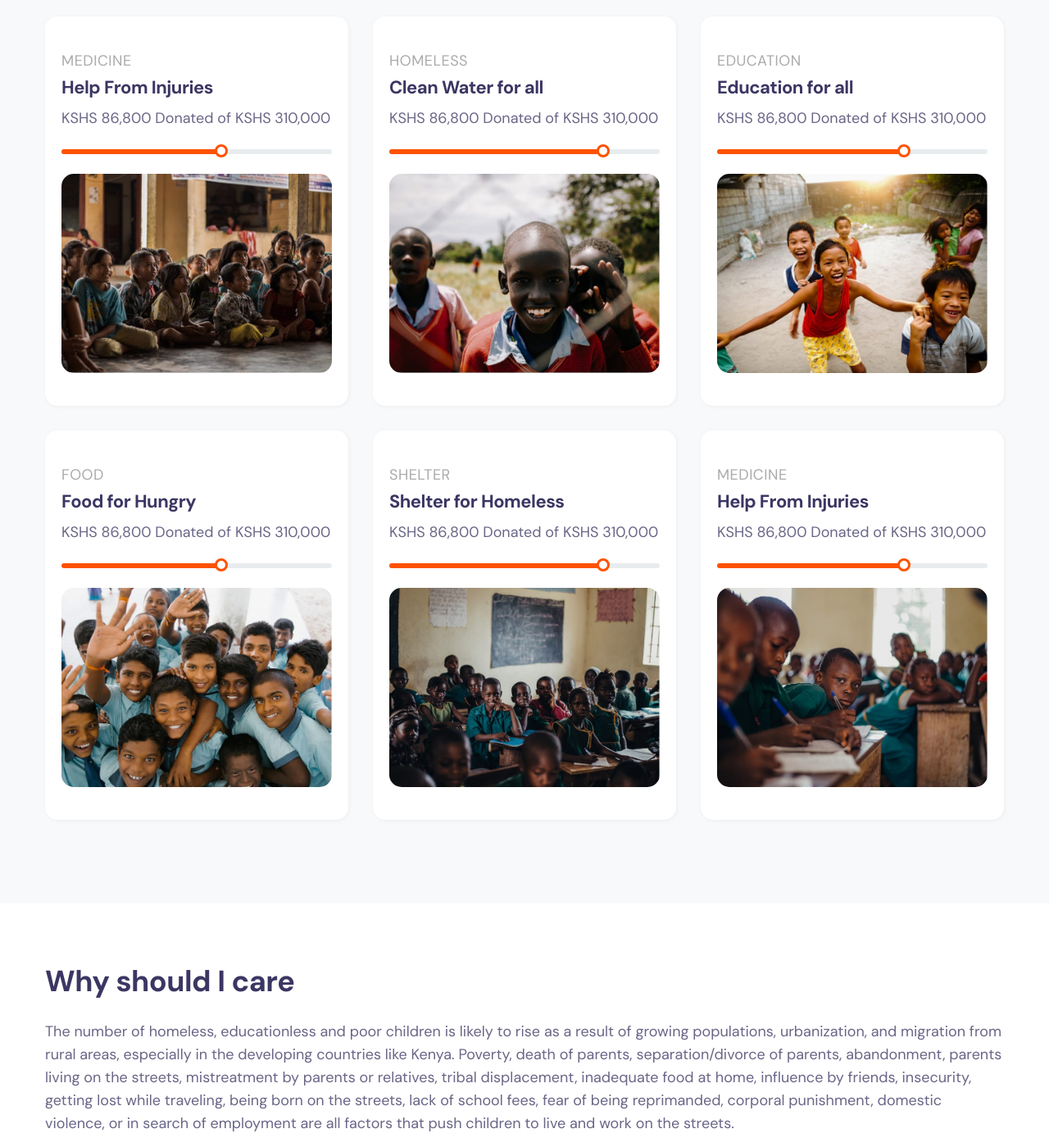
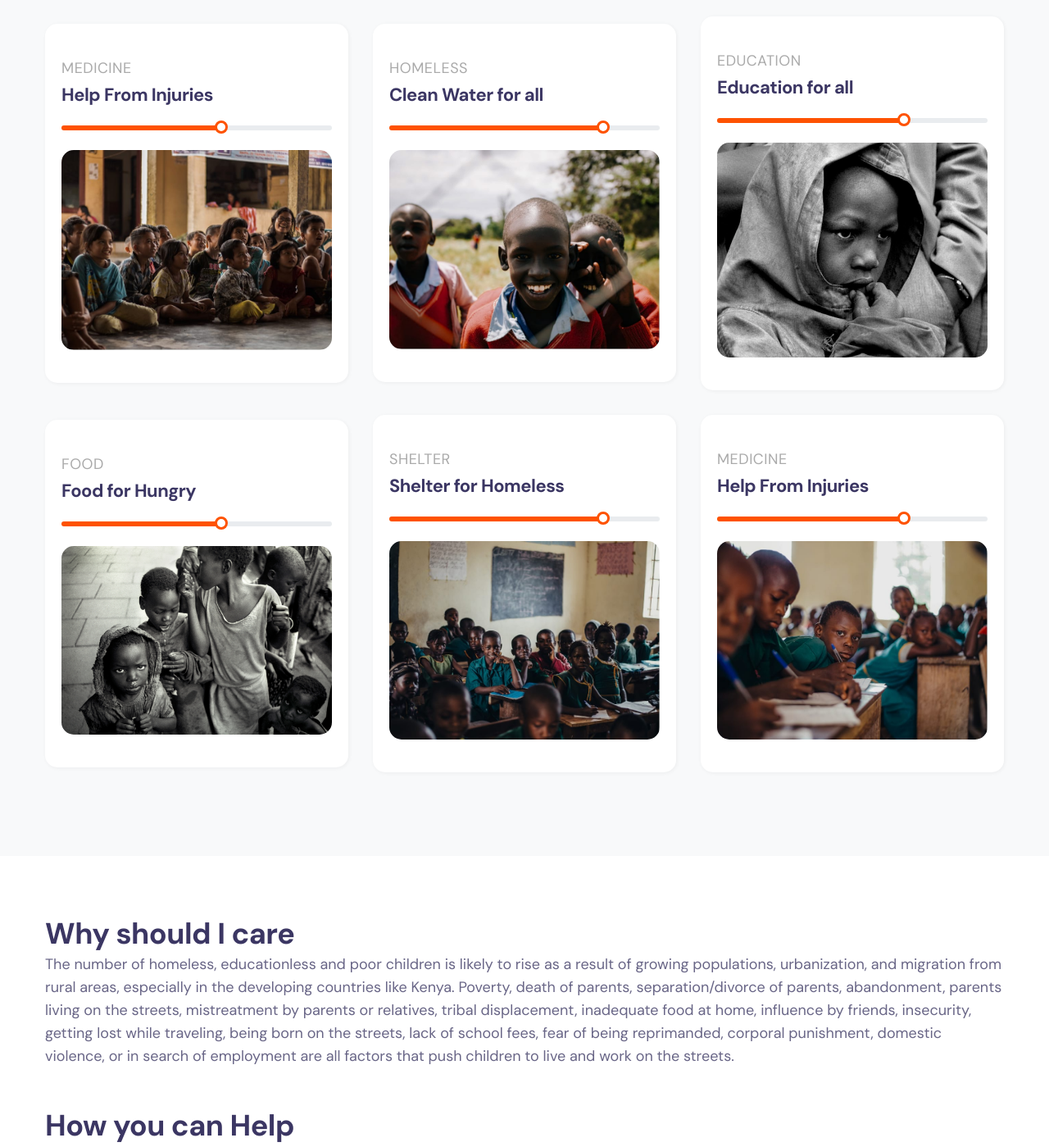
Before and after one commit to phisyche/RoseAlbert, a plain HTML site: page causes.html in a window 1280 px wide. Shown: the part 440-1839 px from the top of the page at 82% size. Drawn offline with Linux system fonts and the light colour scheme.

Commit message:
edit images

```diff
--- a/causes.html
+++ b/causes.html
@@ -121,9 +121,9 @@ Author URL: http://w3layouts.com
                         <p class="title">Medicine </p>
                         <h4 class="cause-title">Help From Injuries
                         </h4>
-                        <p class="counter-inherit">
+                        <!-- <p class="counter-inherit">
                             KSHS 86,800 Donated of KSHS 310,000
-                        </p>
+                        </p> -->
                     </a>
                     <div class="barWrapper my-4">
                         <div class="progress-box">
@@ -145,9 +145,9 @@ Author URL: http://w3layouts.com
                         <p class="title">Homeless </p>
                         <h4 class="cause-title">Clean Water for all
                         </h4>
-                         <p class="counter-inherit">
+                         <!-- <p class="counter-inherit">
                             KSHS 86,800 Donated of KSHS 310,000
-                        </p>
+                        </p> -->
                     </a>
                     <div class="barWrapper my-4">
                         <div class="progress-box">
@@ -168,9 +168,9 @@ Author URL: http://w3layouts.com
                         <p class="title">Education </p>
                         <h4 class="cause-title">Education for all
                         </h4>
-                         <p class="counter-inherit">
+                         <!-- <p class="counter-inherit">
                             KSHS 86,800 Donated of KSHS 310,000
-                        </p>
+                        </p> -->
                     </a>
                     <div class="barWrapper my-4">
                         <div class="progress-box">
@@ -182,7 +182,7 @@ Author URL: http://w3layouts.com
                             </div>
                         </div>
                     </div>
-                    <a href="#cause"><img src="assets/images/blog3.jpg" class="img-fuild radius-image-full" alt=""></a>
+                    <a href="#cause"><img src="assets/images/image-asset-1.jpeg" class="img-fuild radius-image-full" alt=""></a>
                 </div>
             </div>
             <div class="col-lg-4 col-md-6 causes-grid">
@@ -191,9 +191,9 @@ Author URL: http://w3layouts.com
                         <p class="title">Food </p>
                         <h4 class="cause-title">Food for Hungry
                         </h4>
-                         <p class="counter-inherit">
+                         <!-- <p class="counter-inherit">
                             KSHS 86,800 Donated of KSHS 310,000
-                        </p>
+                        </p> -->
                     </a>
                     <div class="barWrapper my-4">
                         <div class="progress-box">
@@ -205,7 +205,7 @@ Author URL: http://w3layouts.com
                             </div>
                         </div>
                     </div>
-                    <a href="#cause"><img src="assets/images/blog4.jpg" class="img-fuild radius-image-full" alt=""></a>
+                    <a href="#cause"><img src="assets/images/image-asset.jpeg" class="img-fuild radius-image-full" alt=""></a>
                 </div>
             </div>
             <div class="col-lg-4 col-md-6 causes-grid">
@@ -214,9 +214,9 @@ Author URL: http://w3layouts.com
                         <p class="title">Shelter </p>
                         <h4 class="cause-title">Shelter for Homeless
                         </h4>
-                         <p class="counter-inherit">
+                         <!-- <p class="counter-inherit">
                             KSHS 86,800 Donated of KSHS 310,000
-                        </p>
+                        </p> -->
                     </a>
                     <div class="barWrapper my-4">
                         <div class="progress-box">
@@ -237,9 +237,9 @@ Author URL: http://w3layouts.com
                         <p class="title">Medicine </p>
                         <h4 class="cause-title">Help From Injuries
                         </h4>
-                         <p class="counter-inherit">
+                         <!-- <p class="counter-inherit">
                             KSHS 86,800 Donated of KSHS 310,000
-                        </p>
+                        </p> -->
                     </a>
                     <div class="barWrapper my-4">
                         <div class="progress-box">
@@ -264,7 +264,7 @@ Author URL: http://w3layouts.com
             <div class="cwp4-two">
                 <div class="cwp4-text">
                     <h3 class="title-big">Why should I care</h3>
-                    <p class="cont-4 mt-4">The number of homeless, educationless and poor children is likely to rise as a result of growing populations, urbanization, and migration from rural areas, especially in the developing countries like Kenya. Poverty, death of parents, separation/divorce of parents, abandonment, parents living on the streets, mistreatment by parents or relatives, tribal displacement, inadequate food at home, influence by friends, insecurity, getting lost while traveling, being born on the streets, lack of school fees, fear of being reprimanded, corporal punishment, domestic violence, or in search of employment are all factors that push children to live and work on the streets.</p>
+                    <p class="cont-4mt-4">The number of homeless, educationless and poor children is likely to rise as a result of growing populations, urbanization, and migration from rural areas, especially in the developing countries like Kenya. Poverty, death of parents, separation/divorce of parents, abandonment, parents living on the streets, mistreatment by parents or relatives, tribal displacement, inadequate food at home, influence by friends, insecurity, getting lost while traveling, being born on the streets, lack of school fees, fear of being reprimanded, corporal punishment, domestic violence, or in search of employment are all factors that push children to live and work on the streets.</p>
                 </div>
                 <div class="cwp4-text mt-md-5 mt-4">
                     <h3 class="title-big">How you can Help</h3>
```
